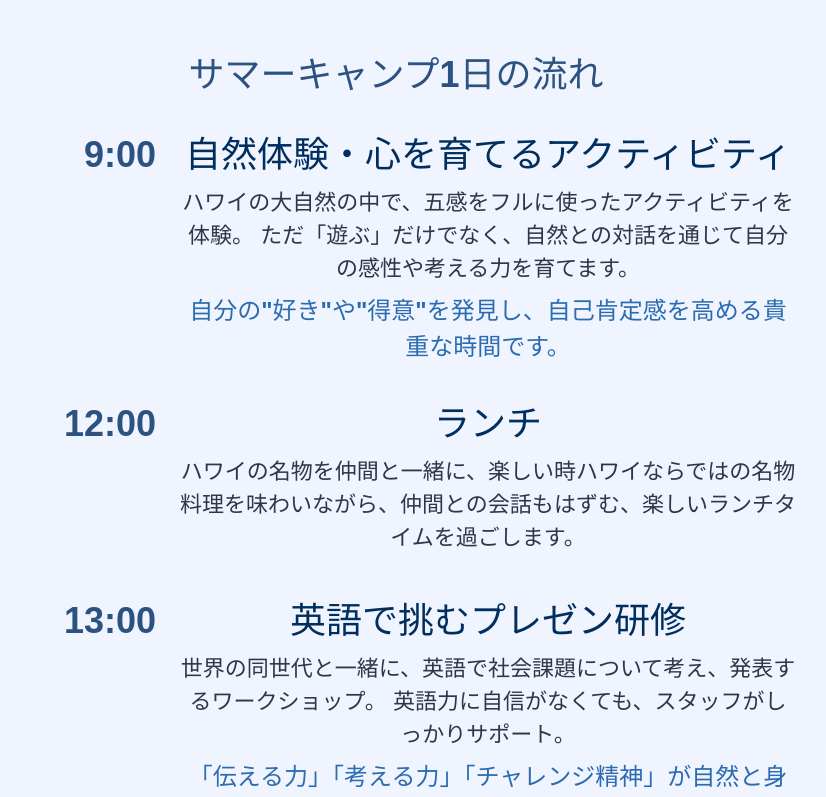
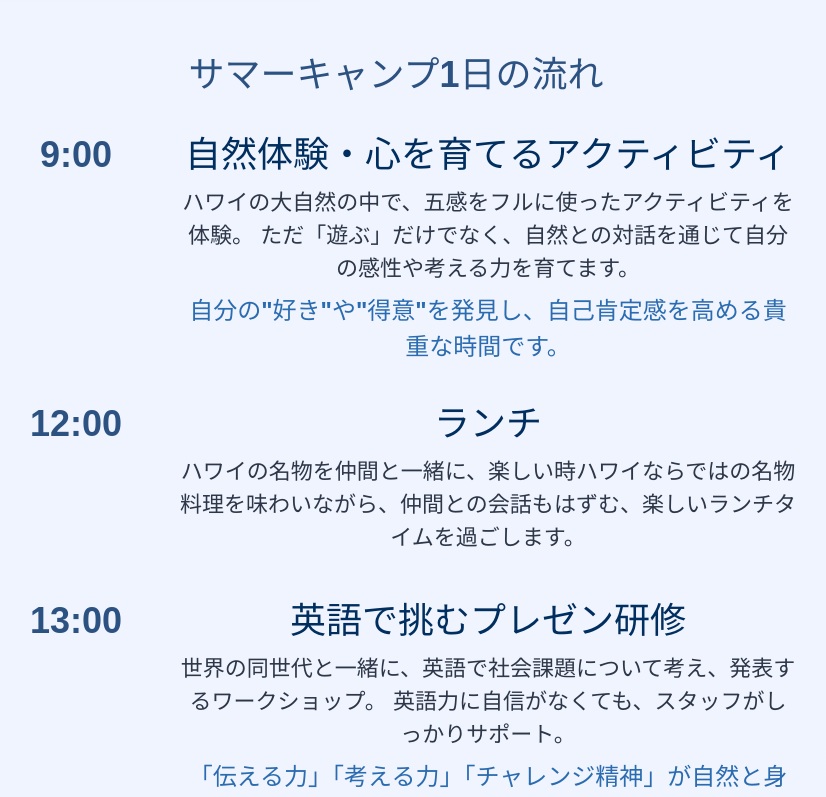
Before and after one commit to ideal-tomy/ryusapo_site, a React (Vite) app: page /service-detail in a window 1280 px wide. Shown: the part 883-1680 px from the top of the page, without its empty margins (244-1070 px from the left). Built offline with nearby package versions, Linux system fonts and the light colour scheme.

Commit message:
修正04

```diff
--- a/src/pages/ServiceDetail/index.tsx
+++ b/src/pages/ServiceDetail/index.tsx
@@ -158,7 +158,7 @@ const ServiceDetailPage = () => {
                         color="blue.700"
                         fontWeight="bold"
                         fontSize="36px"
-                        textAlign="right"
+                        textAlign="center"
                         w="100%"
                       >
                         {item.time}
```
